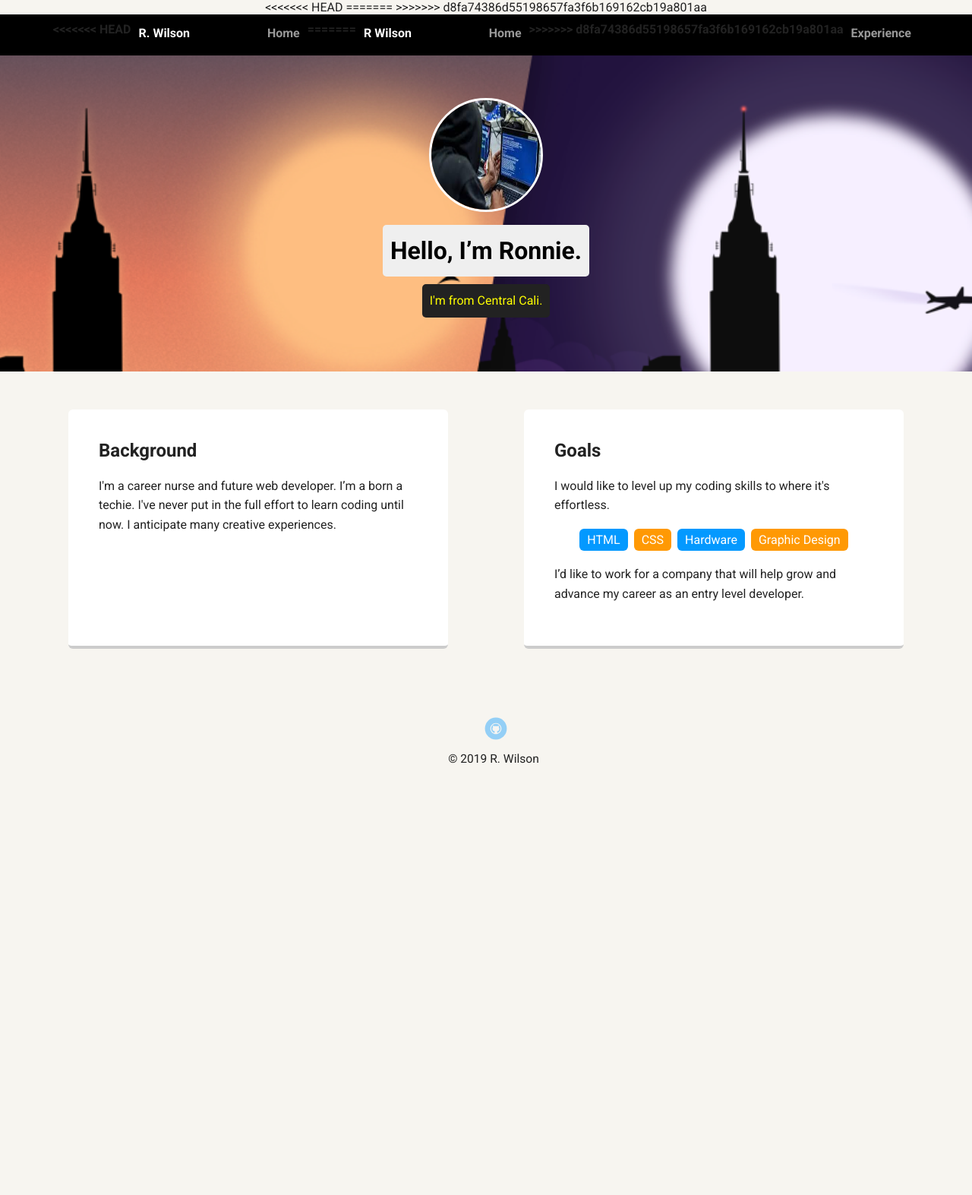
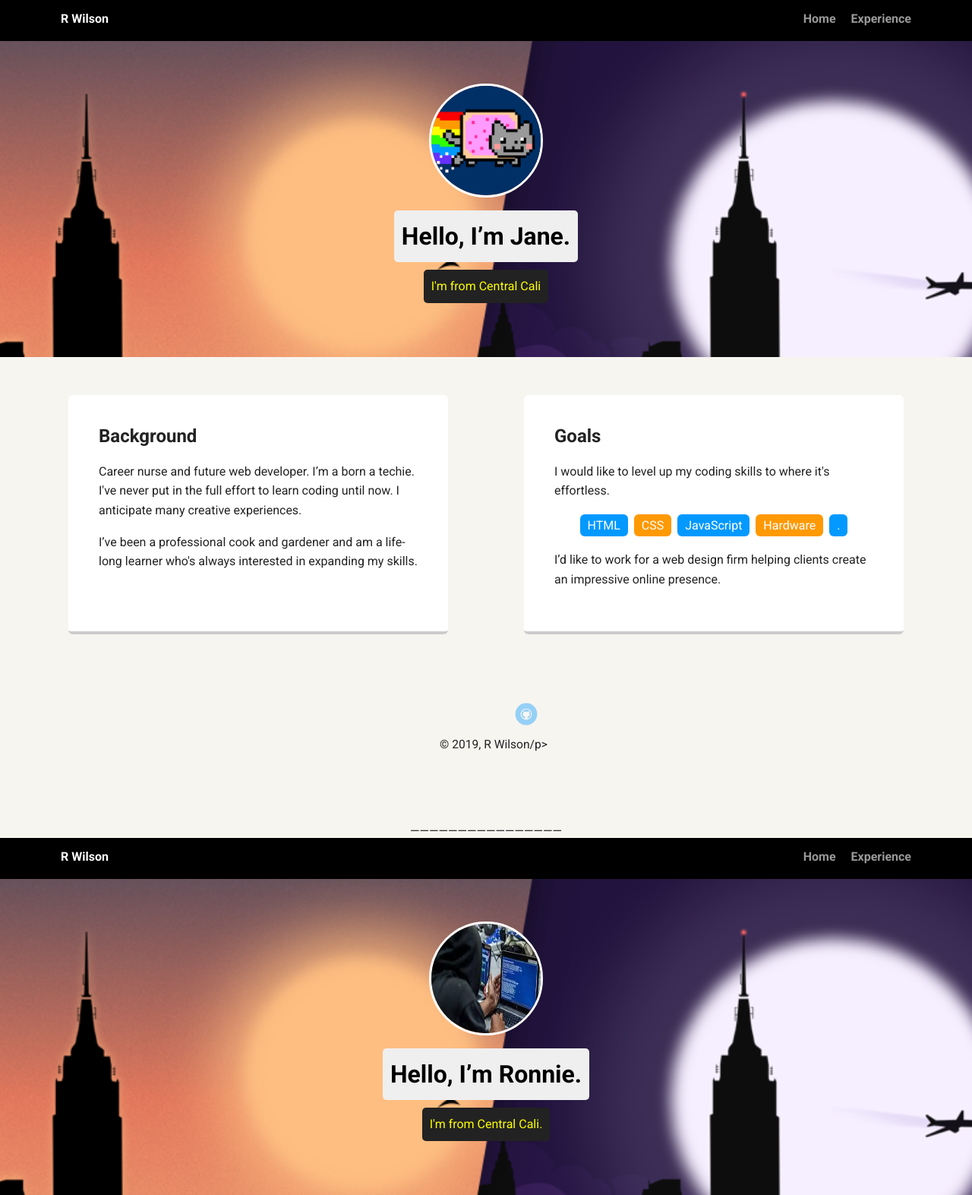
Before and after one commit to cdrxvdr/tecdeg-proj1, a plain HTML site: page index.html in a window 1280 px wide. Shown: the top 1573 px of the page at 76% size. Before the commit the page ends 1103 px from the top, so only its background shows below. Drawn offline with Linux system fonts and the light colour scheme; a web font is replaced by a local one.

Commit message:
Update index.html

```diff
--- a/index.html
+++ b/index.html
@@ -2,11 +2,7 @@
 <html lang="en">
 <head>
   <meta charset="utf-8">
-<<<<<<< HEAD
-  <title>The R Wilson Profile</title>
-=======
-  <title>R Wilson Profile</title>
->>>>>>> d8fa74386d55198657fa3f6b169162cb19a801aa
+  <title>Thee R Wilson Profile</title>
   <meta name="viewport" content="width=device-width, initial-scale=1.0">
   <link rel="stylesheet" href="styles.css">
   <link href="https://fonts.googleapis.com/css?family=Muli%7CRoboto:400,300,500,700,900" rel="stylesheet"></head>
@@ -14,13 +10,66 @@
 
     <div class="main-nav">
         <ul class="nav">
-<<<<<<< HEAD
-          <li class="name">R. Wilson</li>
-          <li><a href="index.html">Home</a></li>
-=======
           <li class="name">R Wilson</li>
           <li><a href="#">Home</a></li>
->>>>>>> d8fa74386d55198657fa3f6b169162cb19a801aa
+          <li><a href="#">Experience</a></li>
+        </ul>
+    </div>
+
+    <header>
+      <img src="images/me.png" alt="keyboard n hand" class="profile-image">
+      <h1 class="tag name">Hello, I’m Jane.</h1>
+      <p class="tag location">I'm from Central Cali</p>
+    </header>
+
+    <main class="flex">
+      <div class="card">
+        <h2>Background</h2>
+        <p>Career nurse and future web developer.  I’m a born a techie. I've never put in the full effort to learn coding until now. I anticipate many creative experiences.</p>
+        <p>I’ve been a professional cook and gardener and am a life-long learner who's always interested in expanding my skills.</p>
+      </div>
+
+      <div class="card">
+        <h2>Goals</h2>
+        <p>I would like to level up my coding skills to where it's effortless.</p>
+        <ul class="skills">
+          <li>HTML</li>
+          <li>CSS</li>
+          <li>JavaScript</li>
+          <li>Hardware</li>
+          <li>.</li>
+        </ul>
+        <p>I’d like to work for a web design firm helping clients create an impressive online presence.</p>
+      </div>
+
+    </main>
+    <footer>
+      <ul>
+        <li><a href="#" class="social twitter">Twitter</a></li>
+        <li><a href="#" class="social linkedin">LinkedIn</a></li>
+        <li><a href="#" class="social github">Github</a></li>
+      </ul>
+      <p class="copyright">&copy; 2019, R Wilson/p>
+    </footer>
+  </body>
+  </html>
+
+————————————————
+
+<!doctype html>
+<html lang="en">
+<head>
+  <meta charset="utf-8">
+  <title>The R Wilson Profile</title>
+  <meta name="viewport" content="width=device-width, initial-scale=1.0">
+  <link rel="stylesheet" href="styles.css">
+  <link href="https://fonts.googleapis.com/css?family=Muli%7CRoboto:400,300,500,700,900" rel="stylesheet"></head>
+  <body>
+
+    <div class="main-nav">
+        <ul class="nav">
+          <li class="name">R Wilson</li>
+          <li><a href="#">Home</a></li>
           <li><a href="#">Experience</a></li>
         </ul>
     </div>
```
